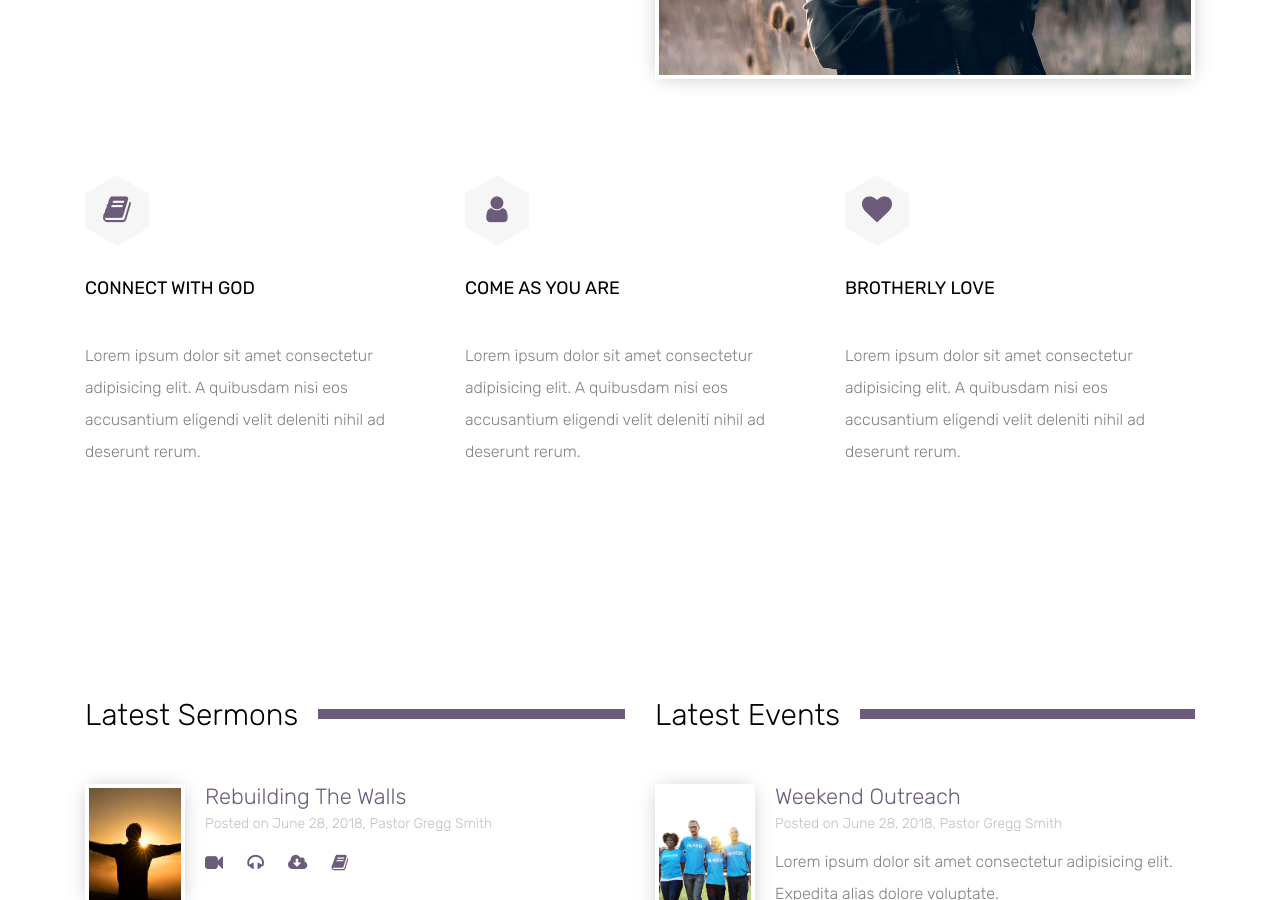
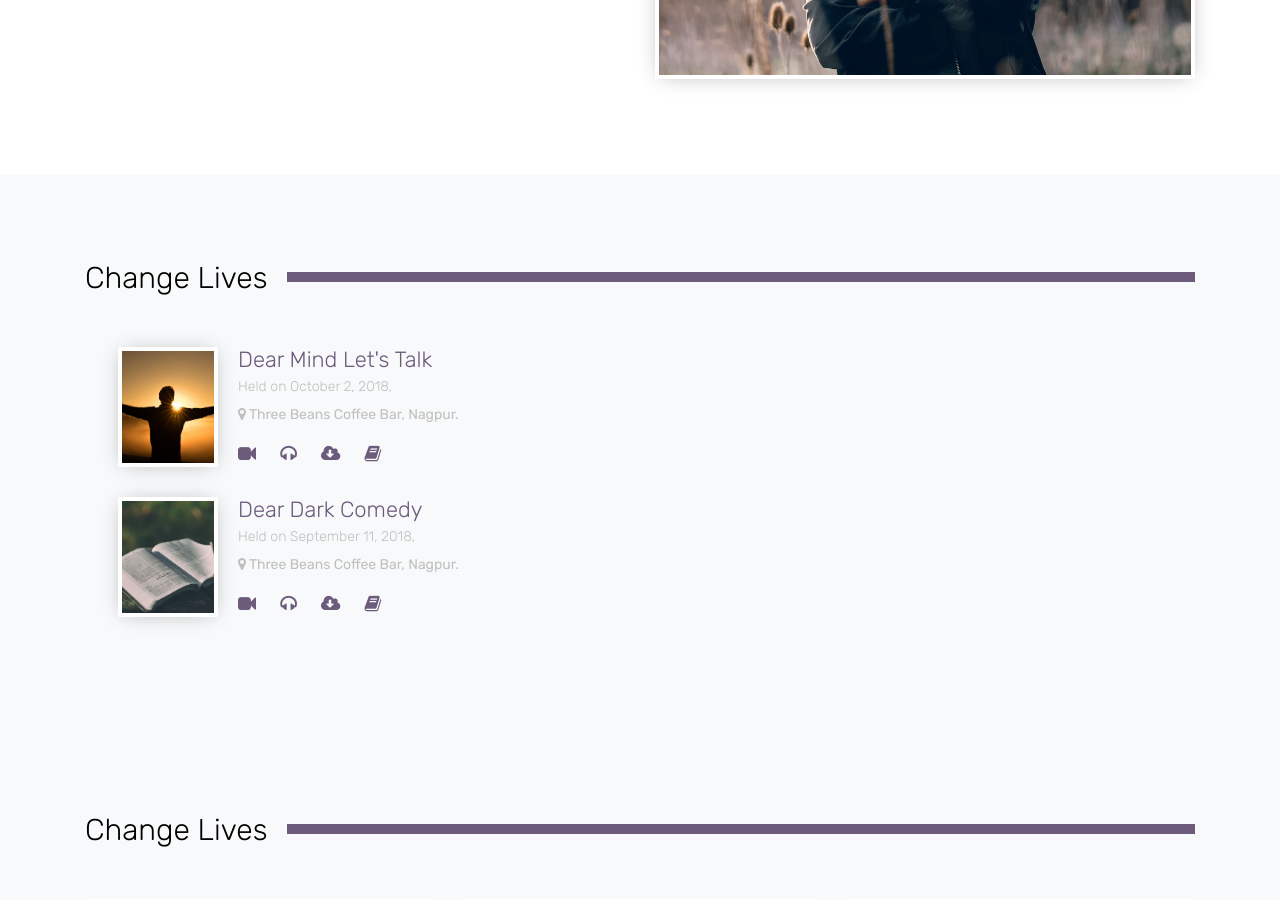
Before and after one commit to dearmind/dearmind.github.io, a Jekyll site: the page built from index.html, in a window 1280 px wide and 900 px high, scrolled down 1522 px. Built offline with Jekyll 4.4.1, drawn with Linux system fonts in a browser that asks for light colours; some web fonts are replaced; some of the changed text lies outside the part shown.

Commit message:
Update index.html

```diff
--- a/index.html
+++ b/index.html
@@ -74,67 +74,23 @@
     </section>
     <!-- END section -->
 
-    <section class="site-section pt-0">
+
+    <section class="site-section bg-light">
       <div class="container">
         <div class="row">
-          <div class="col-md-6 col-lg-4 mb-5">
-            <div class="block-43">
-              <div class="block-43-icon">
-                <span class="icon-wrapper">
-                  <span class="icon fa fa-book text-primary"></span>
-                </span>
-
-              </div>
-              <div class="block-43-text">
-                <h3 class="block-43-heading">Connect With God</h3>
-                <p>Lorem ipsum dolor sit amet consectetur adipisicing elit. A quibusdam nisi eos accusantium eligendi velit deleniti nihil ad deserunt rerum.</p>
-              </div>
+          <div class="col-md-12">
+            <div class="section-heading mb-5">
+              <h2 class="heading">Change Lives</h2>
             </div>
           </div>
-          <div class="col-md-6 col-lg-4 mb-5">
-            <div class="block-43">
-              <div class="block-43-icon">
-                <span class="icon-wrapper">
-                  <span class="icon fa fa-user text-primary"></span>
-                </span>
+          <div class="col-md-8 pl-md-5">
 
-              </div>
-              <div class="block-43-text">
-                <h3 class="block-43-heading">Come As You Are</h3>
-                <p>Lorem ipsum dolor sit amet consectetur adipisicing elit. A quibusdam nisi eos accusantium eligendi velit deleniti nihil ad deserunt rerum.</p>
-              </div>
-            </div>
-          </div>
-          <div class="col-md-6 col-lg-4 mb-5">
-            <div class="block-43">
-              <div class="block-43-icon">
-                <span class="icon-wrapper">
-                  <span class="icon fa fa-heart text-primary"></span>
-                </span>
-
-              </div>
-              <div class="block-43-text">
-                <h3 class="block-43-heading">Brotherly Love</h3>
-                <p>Lorem ipsum dolor sit amet consectetur adipisicing elit. A quibusdam nisi eos accusantium eligendi velit deleniti nihil ad deserunt rerum.</p>
-              </div>
-            </div>
-          </div>
-        </div>
-      </div>
-    </section>
-
-    <section class="site-section">
-      <div class="container">
-        <div class="row">
-          <div class="col-md-6 mb-5">
-            <div class="section-heading mb-5">
-              <h2 class="heading">Latest Sermons</h2>
-            </div>
             <div class="block-44 d-flex mb-3">
               <div class="block-44-image"><img src="images/image_tall_1.jpg" alt="Image placeholder"></div>
               <div class="block-44-text">
-                <h3 class="block-44-heading"><a href="#">Rebuilding The Walls</a></h3>
-                <div class="block-44-meta">Posted on June 28, 2018, Pastor Gregg Smith</div>
+                <h3 class="block-44-heading"><a href="#">Dear Mind Let's Talk</a></h3>
+                <div class="block-44-meta">Held on October 2, 2018,</div>
+                <div class="block-44-meta"><strong><i class="fa fa-map-marker" aria-hidden="true"></i> Three Beans Coffee Bar, Nagpur.</strong></div>
                 <div class="block-44-icons">
                   <a href="#" class=""><span class="fa fa-video-camera"></span></a>
                   <a href="#" class=""><span class="fa fa-headphones"></span></a>
@@ -147,22 +103,9 @@
             <div class="block-44 d-flex mb-3">
               <div class="block-44-image"><img src="images/image_tall_2.jpg" alt="Image placeholder"></div>
               <div class="block-44-text">
-                <h3 class="block-44-heading"><a href="#">Jonah's Message To Neniveh</a></h3>
-                <div class="block-44-meta">June 28, 2018, Pastor Gregg Smith</div>
-                <div class="block-44-icons">
-                  <a href="#" class=""><span class="fa fa-video-camera"></span></a>
-                  <a href="#" class=""><span class="fa fa-headphones"></span></a>
-                  <a href="#" class=""><span class="fa fa-cloud-download"></span></a>
-                  <a href="#" class=""><span class="fa fa-book"></span></a>
-                </div>
-              </div>
-            </div>
-
-            <div class="block-44 d-flex mb-3">
-              <div class="block-44-image"><img src="images/image_tall_3.jpg" alt="Image placeholder"></div>
-              <div class="block-44-text">
-                <h3 class="block-44-heading"><a href="#">New Jerusalem</a></h3>
-                <div class="block-44-meta">June 28, 2018, Pastor Gregg Smith</div>
+                <h3 class="block-44-heading"><a href="#">Dear Dark Comedy</a></h3>
+                <div class="block-44-meta">Held on September 11, 2018,</div>
+                <div class="block-44-meta"><strong><i class="fa fa-map-marker" aria-hidden="true"></i> Three Beans Coffee Bar, Nagpur.</strong></div>
                 <div class="block-44-icons">
                   <a href="#" class=""><span class="fa fa-video-camera"></span></a>
                   <a href="#" class=""><span class="fa fa-headphones"></span></a>
@@ -172,37 +115,10 @@
               </div>
             </div>
           </div>
-          <div class="col-md-6 mb-5">
-
-            <div class="section-heading mb-5">
-              <h2 class="heading">Latest Events</h2>
-            </div>
-
-            <div class="block-44 d-flex mb-3">
-              <div class="block-44-image"><img src="images/image_tall_4_large.jpg" alt="Image placeholder"></div>
-              <div class="block-44-text">
-                <h3 class="block-44-heading"><a href="#">Weekend Outreach</a></h3>
-                <div class="block-44-meta mb-2">Posted on June 28, 2018, Pastor Gregg Smith</div>
-                <p>Lorem ipsum dolor sit amet consectetur adipisicing elit. Expedita alias dolore voluptate.</p>
-                <p><a href="#">Read More</a></p>
-              </div>
-            </div>
-
-            <div class="block-44 d-flex mb-3">
-              <div class="block-44-image"><img src="images/image_tall_5_large.jpg" alt="Image placeholder"></div>
-              <div class="block-44-text">
-                <h3 class="block-44-heading"><a href="#">No Longer Slave To Sin</a></h3>
-                <div class="block-44-meta mb-2">Posted on June 28, 2018, Pastor Gregg Smith</div>
-                <p>Lorem ipsum dolor sit amet consectetur adipisicing elit. Expedita alias dolore voluptate.</p>
-                <p><a href="#">Read More</a></p>
-              </div>
-            </div>
-
-
-          </div>
         </div>
       </div>
     </section>
+
 
     <div class="site-section bg-light">
       <div class="container">
```
